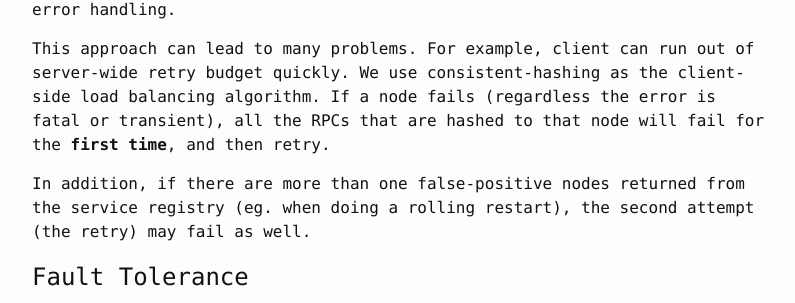
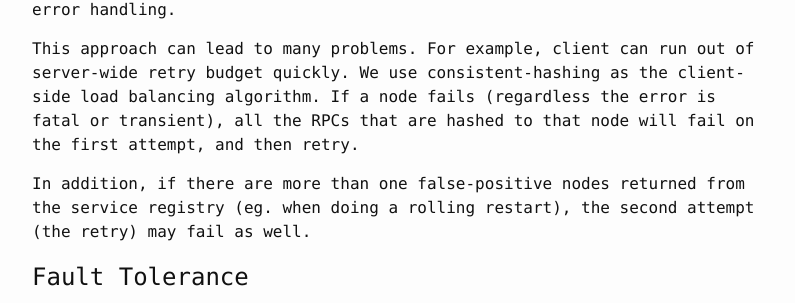
Before and after one commit to lpan/lpan.github.io, a Jekyll site: the page built from _posts/2018-05-04-migrating-to-grpc.md, in a window 1280 px wide and 900 px high, scrolled down 2048 px. Shown: the part 221-524 px from the top of the window, without its empty margins (238-1033 px from the left). Built offline with Jekyll 4.4.1, drawn with Linux system fonts in a browser that asks for light colours; comment, search, counter and statistics services are not loaded.

Commit message:
fix confusing wording

```diff
--- a/_posts/2018-05-04-migrating-to-grpc.md
+++ b/_posts/2018-05-04-migrating-to-grpc.md
@@ -97,8 +97,8 @@ error handling.
 This approach can lead to many problems. For example, client can run out of
 server-wide retry budget quickly. We use consistent-hashing as the client-side
 load balancing algorithm. If a node fails (regardless the error is fatal or
-transient), all the RPCs that are hashed to that node will fail for the **first
-time**, and then retry.
+transient), all the RPCs that are hashed to that node will fail on the first
+attempt, and then retry.
 
 In addition, if there are more than one false-positive nodes returned from the
 service registry (eg. when doing a rolling restart), the second attempt (the
```
